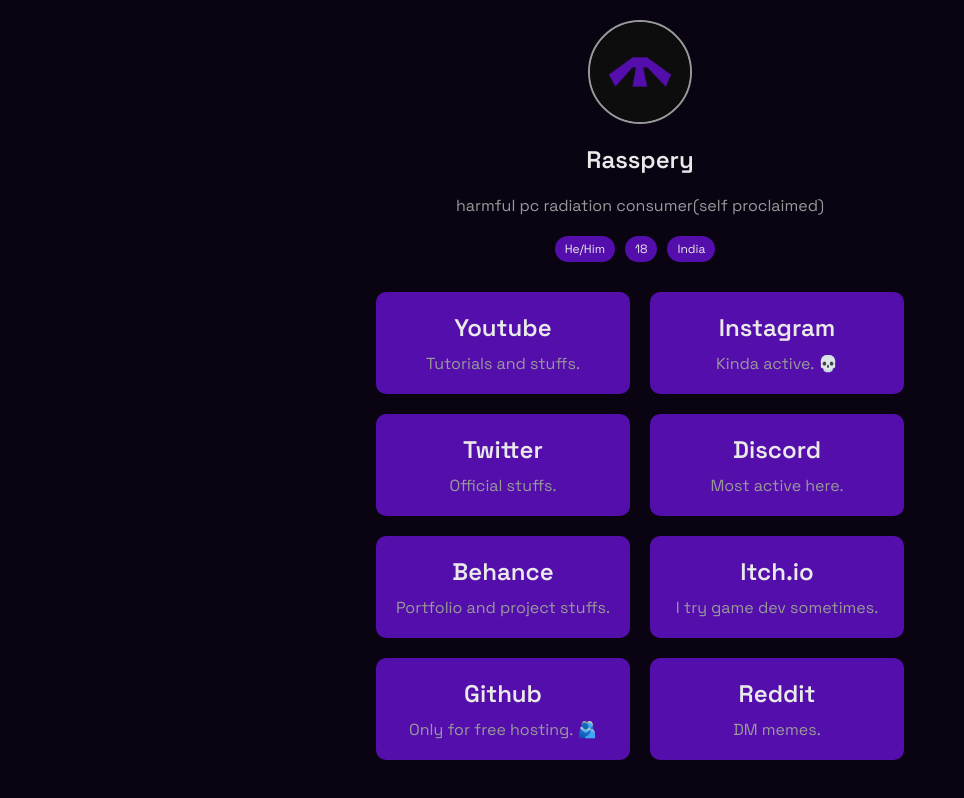
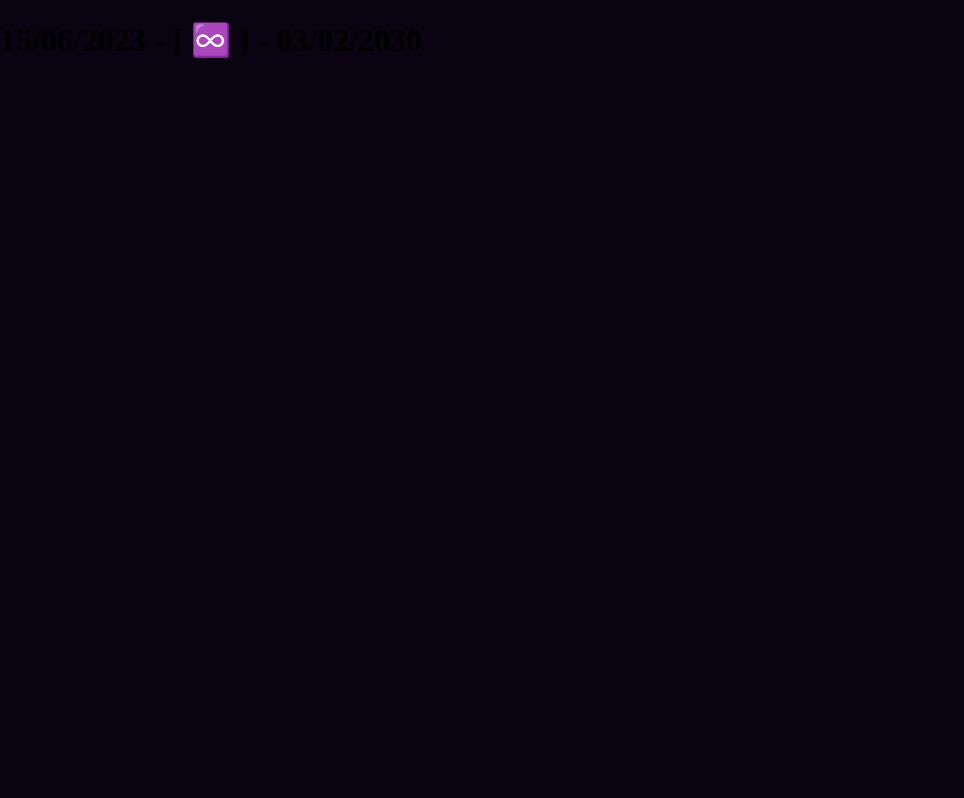
Before and after one commit to rasspery/rasspery.github.io, a plain HTML site: page index.html in a window 1280 px wide. Shown: the whole page, without its empty margins (0-964 px from the left). Drawn offline with Linux system fonts and the light colour scheme.

Commit message:
Update index.html

```diff
--- a/index.html
+++ b/index.html
@@ -10,50 +10,7 @@
 </head>
 <body>
 
-    <div class="main-div">
-      <img src="Media/pfp.png" alt="Image" class="image">
-      <h3 class="name">Rasspery</h3>
-      <p class="about">harmful pc radiation consumer(self proclaimed)</p>
-      <div class="tags">
-        <span class="tag">He/Him</span>
-        <span class="tag">18</span>
-        <span class="tag">India</span>
-      </div>
-      <div class="social-links">
-        <a href="https://youtube.com/@rasspery" target="_blank" class="social-item">
-          <div class="social">Youtube</div>
-          <div class="desc">Tutorials and stuffs.</div>
-        </a>
-        <a href="https://instagram.com/rassperyxd" target="_blank" class="social-item">
-          <div class="social">Instagram</div>
-          <div class="desc">Kinda active. 💀</div>
-        </a>
-        <a href="https://twitter.com/rassperyxd" target="_blank" class="social-item">
-          <div class="social">Twitter</div>
-          <div class="desc">Official stuffs.</div>
-        </a>
-        <a href="https://discord.com/invite/J3kaRfeAuz" target="_blank" class="social-item">
-          <div class="social">Discord</div>
-          <div class="desc">Most active here.</div>
-        </a>
-        <a href="https://www.behance.net/rasspery" target="_blank" class="social-item">
-          <div class="social">Behance</div>
-          <div class="desc">Portfolio and project stuffs.</div>
-        </a>
-        <a href="https://rasspery.itch.io/" target="_blank" class="social-item">
-          <div class="social">Itch.io</div>
-          <div class="desc">I try game dev sometimes.</div>
-        </a>
-        <a href="https://github.com/rasspery" target="_blank" class="social-item">
-          <div class="social">Github</div>
-          <div class="desc">Only for free hosting. 🫂</div>
-        </a>
-        <a href="https://www.reddit.com/user/rasspery" target="_blank" class="social-item">
-          <div class="social">Reddit</div>
-          <div class="desc">DM memes.</div>
-        </a>
-      </div>
-    </div>
+    <h1>15/06/2023 - [ ♾️ ] - 03/02/2030</h1>
 
 </body>
 </html>
```
